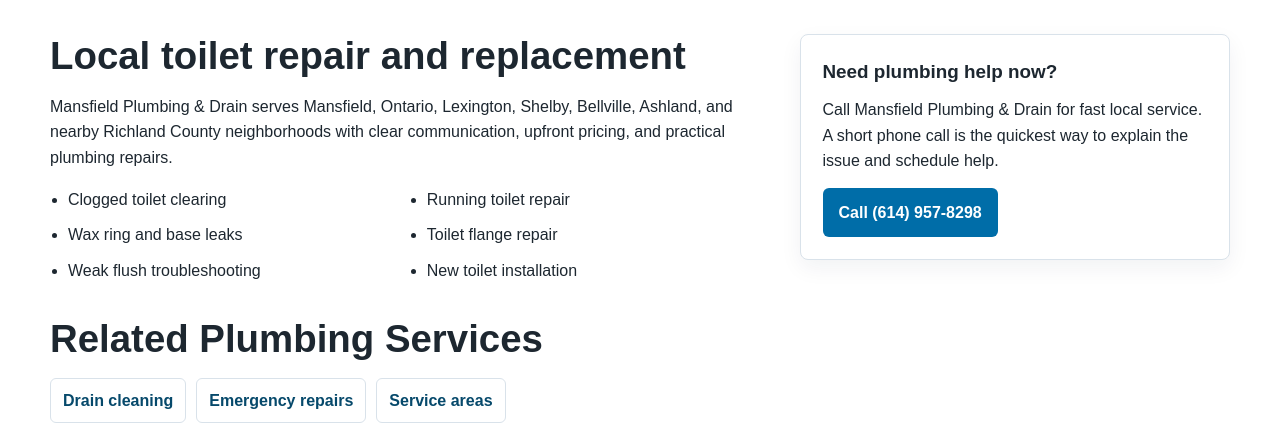
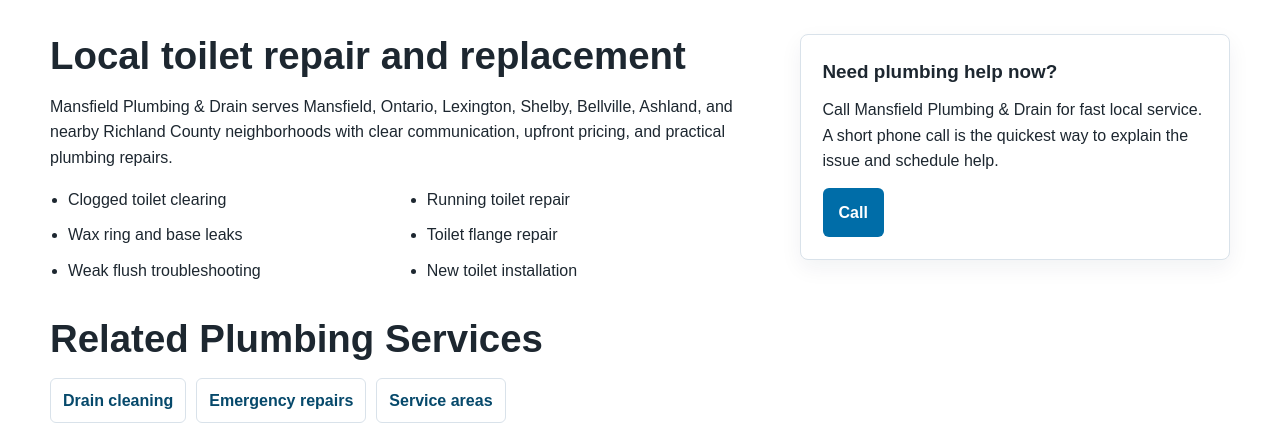
Before and after one commit to atanzil363-byte/mansfiledohpl, a plain HTML site: page toilet-repair.html in a window 1280 px wide. Shown: the part 703-1129 px from the top of the page. Drawn offline with Linux system fonts and the light colour scheme.

Commit message:
Update toilet-repair.html

```diff
--- a/toilet-repair.html
+++ b/toilet-repair.html
@@ -161,7 +161,7 @@
             <div class="form-box">
     <h3>Need plumbing help now?</h3>
     <p>Call Mansfield Plumbing & Drain for fast local service. A short phone call is the quickest way to explain the issue and schedule help.</p>
-    <a class="primary-btn" href="tel:+16149578298">Call (614) 957-8298</a>
+    <a class="primary-btn" href="tel:+16149578298">Call</a>
 </div>
         </div>
     </section>
```
